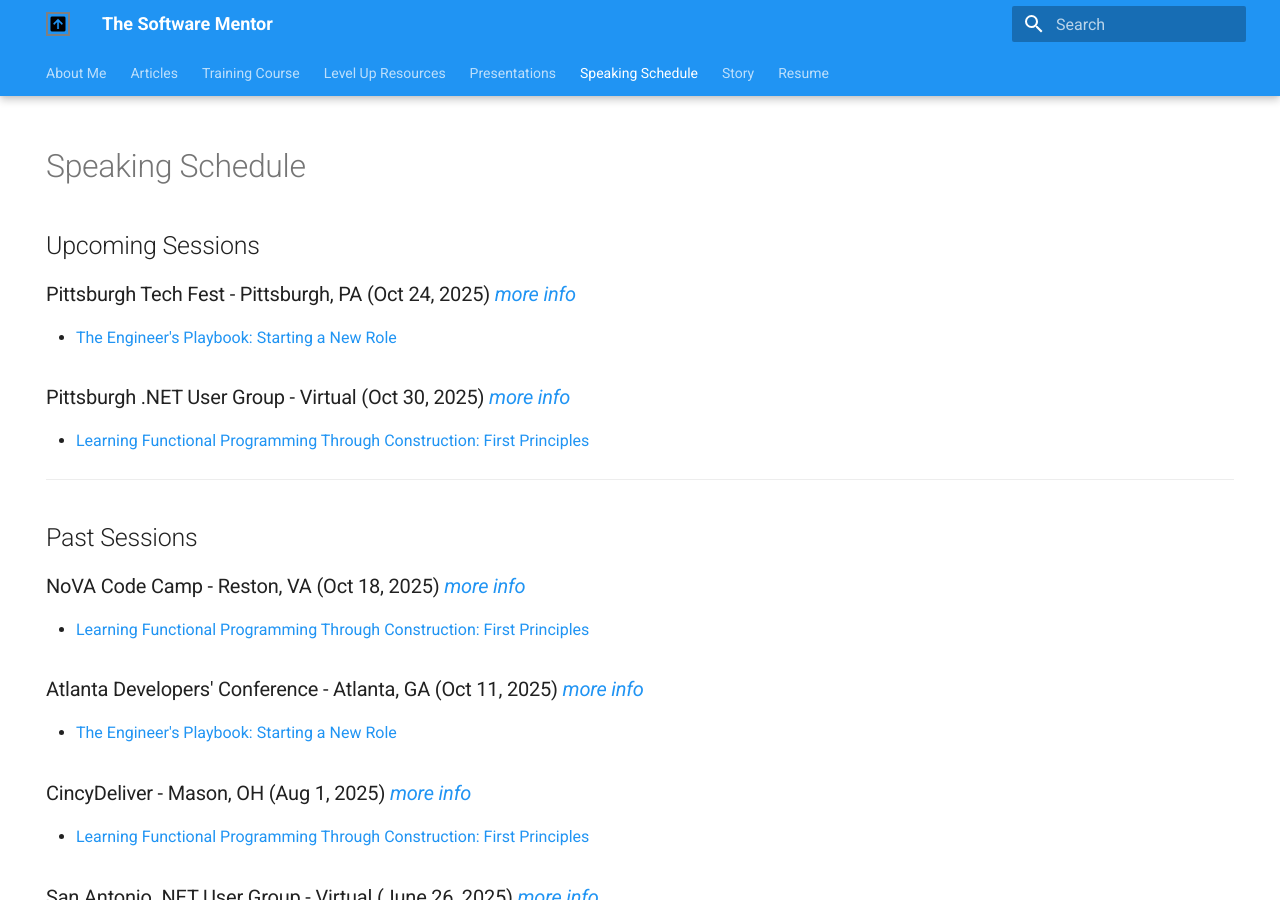
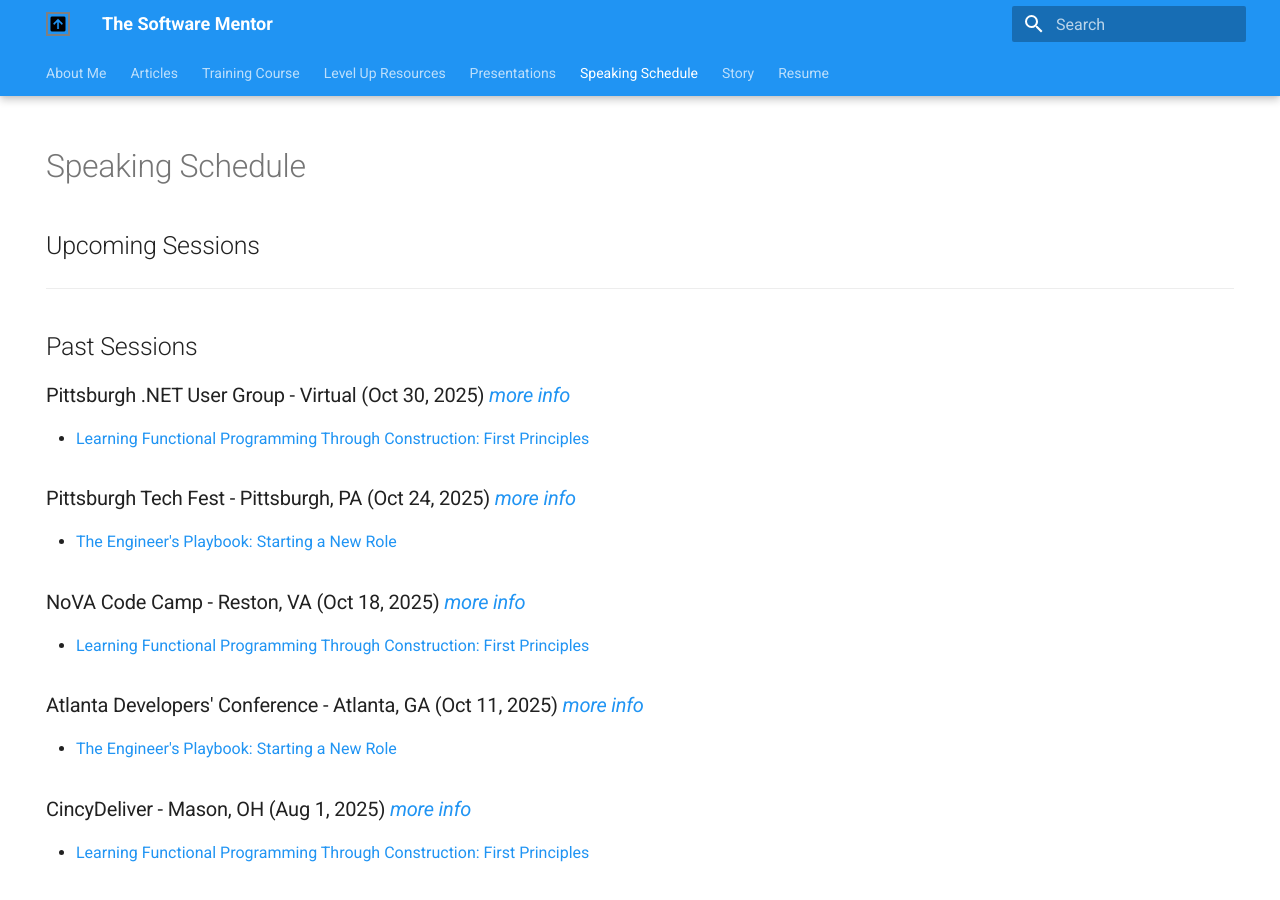
Before and after one commit to cameronpresley/blog, an MkDocs documentation site: the page built from docs/speaking-schedule.md, in a window 1280 px wide and 900 px high. Built offline with MkDocs 1.6.1 and Material for MkDocs 9.7.7, drawn with Linux system fonts in a browser that asks for light colours; plug-ins that fetch from the network failed and are left out; part of the change alters nothing that is shown.

```diff
--- a/docs/speaking-schedule.md
+++ b/docs/speaking-schedule.md
@@ -7,16 +7,16 @@ hide:
 # Speaking Schedule
 ## Upcoming Sessions
 
+---
+## Past Sessions
+
+### Pittsburgh .NET User Group - Virtual (Oct 30, 2025) _[more info](https://www.meetup.com/pghdotnet/events/311656633/)_
+
+- [Learning Functional Programming Through Construction: First Principles](./presentations.md#learning-functional-programming-through-construction-first-principles)
+
 ### Pittsburgh Tech Fest - Pittsburgh, PA (Oct 24, 2025) _[more info](https://www.pghtech.org/events/2025TechFest)_
 
 - [The Engineer's Playbook: Starting a New Role](presentations.md#the-engineers-playbook-starting-a-new-role)
-
-### Pittsburgh .NET User Group - Virtual (Oct 30, 2025) _[more info](https://www.meetup.com/pghdotnet/events/)_
-
-- [Learning Functional Programming Through Construction: First Principles](./presentations.md#learning-functional-programming-through-construction-first-principles)
-
----
-## Past Sessions
 
 ### NoVA Code Camp - Reston, VA (Oct 18, 2025) _[more info](https://novacodecamp.org/)_
 
```
